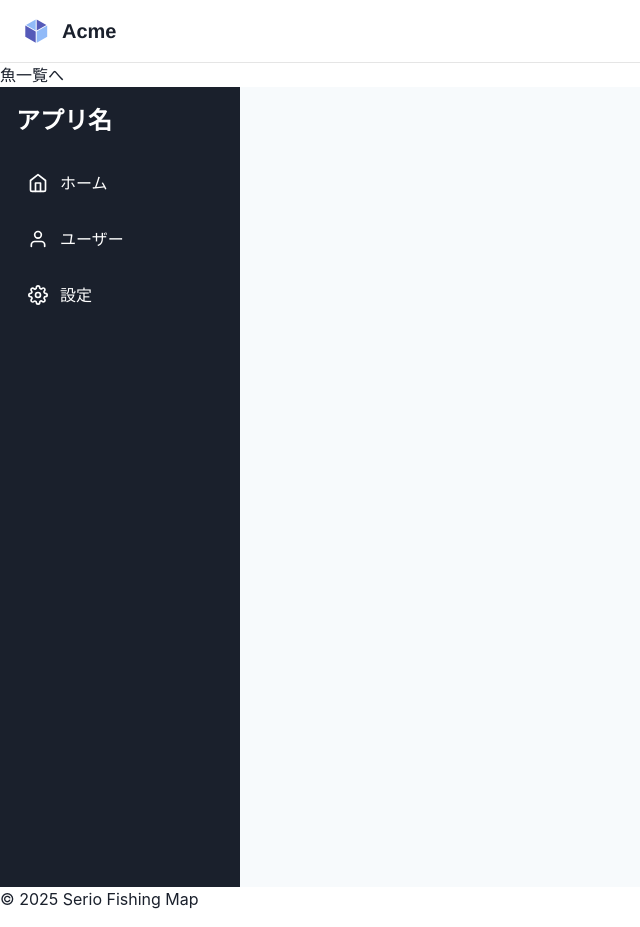
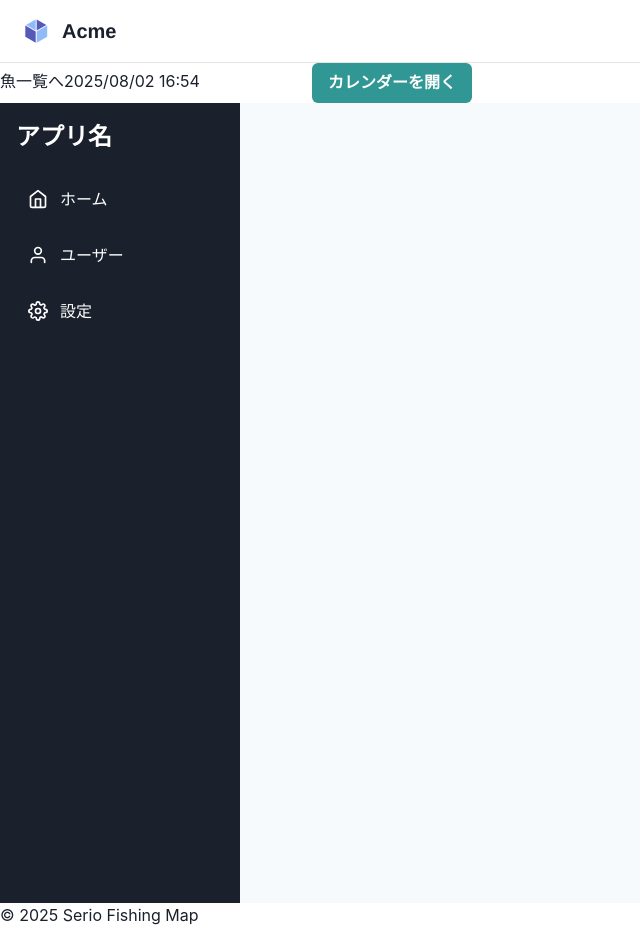
Before and after one commit to knaka2173/SerioFishingMap, a Next.js app in the folder Frontend/serio_fishingmap/: page / in a window 1280 px wide. Shown: the whole page, without its empty margins (0-640 px from the left). Built offline with nearby package versions, Linux system fonts and the light colour scheme.

Commit message:
一旦全部コミット。確定後にどちらか削除（パッケージも）

```diff
--- a/Frontend/serio_fishingmap/package.json
+++ b/Frontend/serio_fishingmap/package.json
@@ -22,6 +22,7 @@
     "@typescript-eslint/eslint-plugin": "^8.28.0",
     "@typescript-eslint/parser": "^8.28.0",
     "classnames": "^2.5.1",
+    "date-fns": "^4.1.0",
     "eslint-config-prettier": "^10.1.1",
     "eslint-plugin-import": "^2.31.0",
     "eslint-plugin-react": "^7.37.4",
@@ -30,6 +31,8 @@
     "framer-motion": "^12.7.4",
     "next": "15.0.3",
     "react": "^18.2.0",
+    "react-calendar": "^6.0.0",
+    "react-datepicker": "^8.8.0",
     "react-dom": "^18.2.0",
     "react-icons": "^5.5.0"
   },
--- a/Frontend/serio_fishingmap/src/app/page.tsx
+++ b/Frontend/serio_fishingmap/src/app/page.tsx
@@ -1,6 +1,8 @@
 "use client";
+import { useRouter } from "next/navigation";
+import CalendarButton from "@/components/elements/calendar/calendar";
+import DatePickerButton from "@/components/elements/calendar/datepicker";
 import { Sidebar } from "@/components/elements/Sidebar/sidebar";
-import { useRouter } from "next/navigation";
 
 export default function Home() {
   const router = useRouter();
@@ -14,6 +16,9 @@ export default function Home() {
       {/* 画面遷移の方法の標準については別途検討。ここではテストコードとして実装 */}
       <button onClick={handleClickFishList}>魚一覧へ</button>
 
+      <DatePickerButton></DatePickerButton>
+      <CalendarButton></CalendarButton>
+
       <Sidebar></Sidebar>
       {/* TODO:Sidebarコンポーネントの修正
       ・ヘッダーコンポーネントより開閉可能とする。
--- a/Frontend/serio_fishingmap/src/components/elements/calendar/datepicker.tsx
+++ b/Frontend/serio_fishingmap/src/components/elements/calendar/datepicker.tsx
@@ -1,14 +1,6 @@
 "use client";
 
-import {
-  Button,
-  Popover,
-  PopoverTrigger,
-  PopoverContent,
-  PopoverArrow,
-  PopoverCloseButton,
-  PopoverBody,
-} from "@chakra-ui/react";
+import ja from "date-fns/locale/ja";
 import { useState } from "react";
 import DatePicker from "react-datepicker";
 import "react-datepicker/dist/react-datepicker.css";
@@ -17,25 +9,37 @@ export default function DatePickerButton() {
   const [selectedDate, setSelectedDate] = useState<Date | null>(new Date());
 
   return (
-    <Popover>
-      <PopoverTrigger>
-        <Button colorScheme="blue">カレンダーを開く</Button>
-      </PopoverTrigger>
-      <PopoverContent>
-        <PopoverArrow />
-        <PopoverCloseButton />
-        <PopoverBody>
+    // <Popover>
+    //   <PopoverTrigger>
+    //     <Button colorScheme="blue">カレンダーを開く</Button>
+    //   </PopoverTrigger>
+    //   <PopoverContent>
+    //     <PopoverArrow />
+    //     <PopoverCloseButton />
+    //     <PopoverBody>
+    //       <DatePicker
+    //         selected={selectedDate}
+    //         onChange={(date) => {
+    //           setSelectedDate(date);
+    //         }}
+    //         inline
+    //         locale={ja}
+    //         dateFormat="yyyy/MM/dd"
+    //         showTimeSelect
+    //         timeIntervals={30}
+    //       />
+    //     </PopoverBody>
+    //   </PopoverContent>
+    // </Popover>
     <DatePicker
       selected={selectedDate}
       onChange={(date) => {
         setSelectedDate(date);
       }}
-            inline
-            locale="ja"
-            dateFormat="yyyy/MM/dd"
+      locale={ja}
+      dateFormat="yyyy/MM/dd HH:mm"
+      showTimeSelect
+      timeIntervals={30}
     />
-        </PopoverBody>
-      </PopoverContent>
-    </Popover>
   );
 }
```
Also changed, not shown: 1 other file (tests, documents, lock files or other folders). Lines whose indentation alone changed are shown as unchanged.
